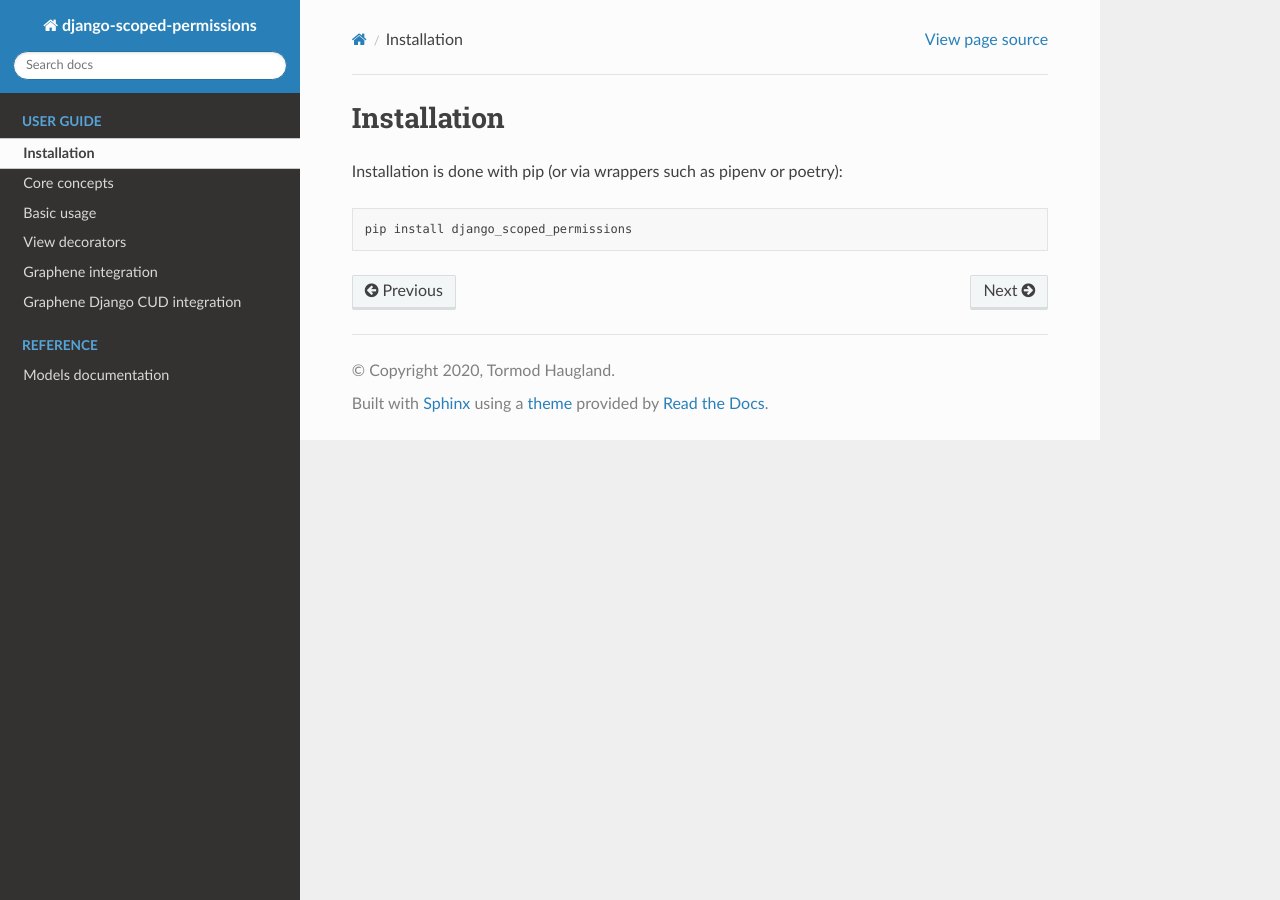
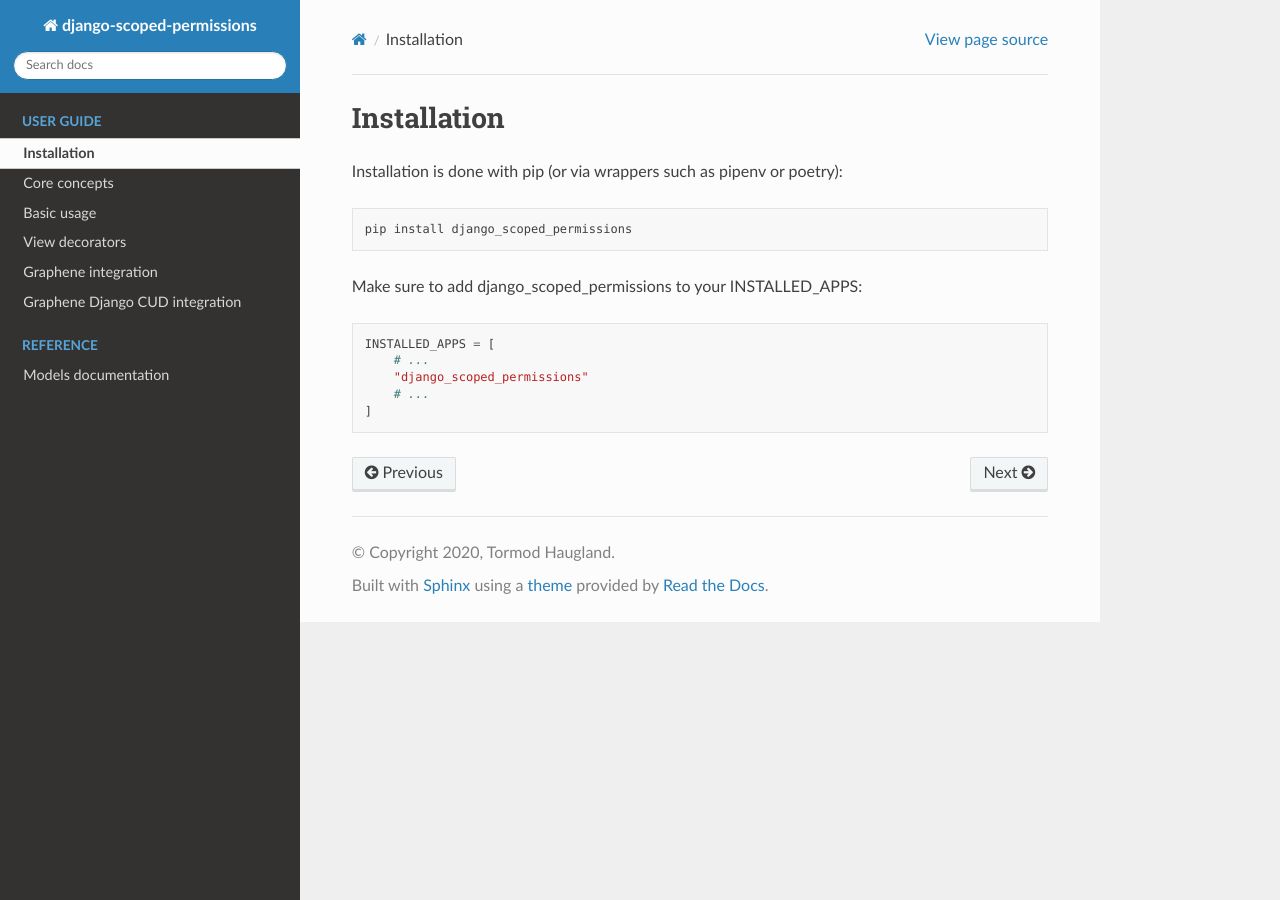
Before and after one commit to Ur-Solutions/django_scoped_permissions, a Sphinx documentation site: the page built from docs/guide/install.rst, in a window 1280 px wide. Built offline with Sphinx 7.4.7 and the Read the Docs theme 2.0.0, drawn with Linux system fonts in a browser that asks for light colours.

Commit message:
feat(docs): Update install guide

```diff
--- a/docs/guide/install.rst
+++ b/docs/guide/install.rst
@@ -7,3 +7,14 @@ Installation is done with pip (or via wrappers such as pipenv or poetry):
 .. code:: bash
 
     pip install django_scoped_permissions
+
+
+Make sure to add django_scoped_permissions to your INSTALLED_APPS:
+
+.. code:: python
+
+    INSTALLED_APPS = [
+        # ...
+        "django_scoped_permissions"
+        # ...
+    ]
```
